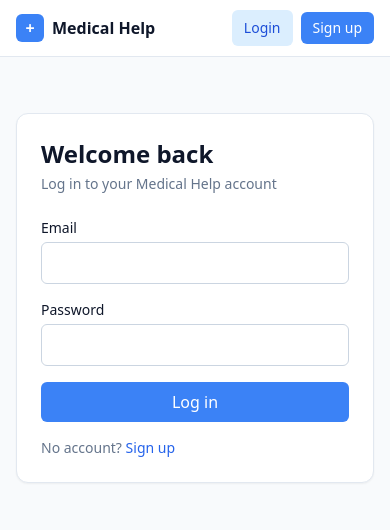
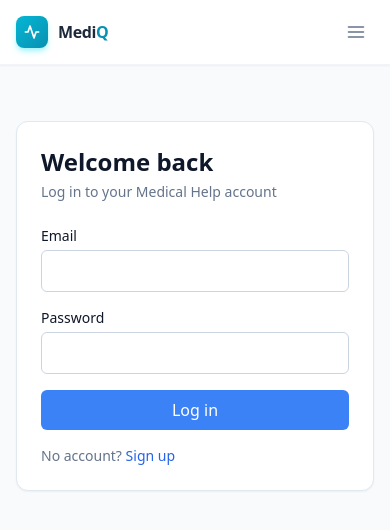
Before and after one commit to vansh1011/Medical-help, a React (Vite) app in the folder frontend/: page /login in a window 390 px wide. Shown: the top 530 px of the page. Built offline with nearby package versions, Linux system fonts and the light colour scheme; no server answers.

Commit message:
feat: make navbar responsive and update design

```diff
--- a/frontend/src/components/Navbar.jsx
+++ b/frontend/src/components/Navbar.jsx
@@ -1,3 +1,4 @@
+import { useState } from 'react';
 import { Link, NavLink, useNavigate } from 'react-router-dom';
 import toast from 'react-hot-toast';
 import { useAuth } from '../context/AuthContext';
@@ -5,50 +6,183 @@ import { useAuth } from '../context/AuthContext';
 export default function Navbar() {
   const { user, logout } = useAuth();
   const navigate = useNavigate();
+  const [menuOpen, setMenuOpen] = useState(false);
 
   const handleLogout = async () => {
     await logout();
     toast.success('Logged out');
     navigate('/login');
+    setMenuOpen(false);
   };
 
   const linkClass = ({ isActive }) =>
-    `px-3 py-2 rounded-md text-sm font-medium ${
-      isActive ? 'bg-brand-100 text-brand-700' : 'text-slate-600 hover:text-brand-600'
+    `relative px-3 py-2 rounded-md text-sm font-medium transition-all duration-200 ${
+      isActive
+        ? 'text-cyan-700 bg-cyan-50'
+        : 'text-slate-500 hover:text-cyan-600 hover:bg-slate-50'
+    }`;
+
+  const mobileLinkClass = ({ isActive }) =>
+    `block px-3 py-2.5 rounded-md text-base font-medium transition-all duration-200 ${
+      isActive
+        ? 'text-cyan-700 bg-cyan-50 font-semibold'
+        : 'text-slate-600 hover:text-cyan-600 hover:bg-slate-50'
     }`;
 
   return (
-    <nav className="bg-white border-b border-slate-200 sticky top-0 z-10">
-      <div className="max-w-6xl mx-auto px-4 h-14 flex items-center justify-between">
-        <Link to="/" className="flex items-center gap-2 font-semibold text-slate-900">
-          <span className="inline-block w-7 h-7 rounded-md bg-brand-500 text-white grid place-items-center">
-            +
+    <nav className="bg-white border-b border-slate-100 sticky top-0 z-50 shadow-sm">
+      <div className="max-w-6xl mx-auto px-4 sm:px-6">
+        <div className="h-16 flex items-center justify-between">
+
+
+          <Link to="/" className="flex items-center gap-2.5 group">
+            <div className="w-8 h-8 rounded-lg bg-gradient-to-br from-cyan-500 to-cyan-600 flex items-center justify-center shadow-md shadow-cyan-200 group-hover:shadow-cyan-300 transition-shadow duration-200">
+              <svg width="16" height="16" viewBox="0 0 24 24" fill="none" stroke="white" strokeWidth="2.5" strokeLinecap="round" strokeLinejoin="round">
+                <polyline points="22 12 18 12 15 21 9 3 6 12 2 12" />
+              </svg>
+            </div>
+            <span className="text-base font-bold tracking-tight">
+              <span className="text-slate-800">Medi</span>
+              <span className="text-cyan-600">Q</span>
             </span>
-          Medical Help
           </Link>
 
+
+          <div className="hidden md:flex items-center gap-1">
             {user ? (
-          <div className="flex items-center gap-1">
+              <>
                 <NavLink to="/" end className={linkClass}>Dashboard</NavLink>
                 <NavLink to="/chat" className={linkClass}>AI Chat</NavLink>
+                <NavLink to='/nearhospital' className={linkClass}>Nearest Hospital</NavLink>
                 <NavLink to="/reports" className={linkClass}>Reports</NavLink>
-            <span className="hidden sm:inline ml-3 text-sm text-slate-500">Hi, {user.name}</span>
+
+                <div className="w-px h-5 bg-slate-200 mx-2" />
+
+                <div className="flex items-center gap-2 px-2 py-1 rounded-md">
+                  <div className="w-7 h-7 rounded-full bg-gradient-to-br from-cyan-400 to-cyan-600 flex items-center justify-center text-white text-xs font-semibold">
+                    {user.name?.charAt(0).toUpperCase()}
+                  </div>
+                  <span className="text-sm text-slate-600 font-medium hidden lg:inline">
+                    {user.name}
+                  </span>
+                </div>
+
                 <button
                   onClick={handleLogout}
-              className="ml-2 px-3 py-1.5 text-sm rounded-md bg-slate-100 hover:bg-slate-200"
+                  className="ml-1 px-3 py-1.5 text-sm rounded-md text-slate-500 border border-slate-200 hover:border-red-200 hover:text-red-500 hover:bg-red-50 transition-all duration-200 font-medium"
+                >
+                  Logout
+                </button>
+              </>
+            ) : (
+              <>
+                <NavLink to="/login" className={linkClass}>Login</NavLink>
+                <NavLink
+                  to="/register"
+                  className="ml-1 px-4 py-2 text-sm rounded-lg bg-cyan-600 text-white font-medium hover:bg-cyan-700 transition-colors duration-200 shadow-sm shadow-cyan-200"
+                >
+                  Get Started
+                </NavLink>
+              </>
+            )}
+          </div>
+
+
+          <button
+            onClick={() => setMenuOpen(!menuOpen)}
+            className="md:hidden p-2 rounded-md text-slate-500 hover:text-slate-700 hover:bg-slate-100 transition-colors focus:outline-none"
+            aria-label="Toggle menu"
+          >
+            {menuOpen ? (
+              <svg width="20" height="20" viewBox="0 0 24 24" fill="none" stroke="currentColor" strokeWidth="2" strokeLinecap="round">
+                <line x1="18" y1="6" x2="6" y2="18" />
+                <line x1="6" y1="6" x2="18" y2="18" />
+              </svg>
+            ) : (
+              <svg width="20" height="20" viewBox="0 0 24 24" fill="none" stroke="currentColor" strokeWidth="2" strokeLinecap="round">
+                <line x1="3" y1="6" x2="21" y2="6" />
+                <line x1="3" y1="12" x2="21" y2="12" />
+                <line x1="3" y1="18" x2="21" y2="18" />
+              </svg>
+            )}
+          </button>
+        </div>
+
+
+        {menuOpen && (
+          <div className="md:hidden border-t border-slate-100 pb-4 pt-2 space-y-1.5 Array flex flex-col animate-in slide-in-from-top-2 duration-150">
+            {user ? (
+              <>
+
+                <div className="flex items-center gap-3 px-3 py-2.5 mb-2 bg-slate-50 rounded-lg mx-1">
+                  <div className="w-9 h-9 rounded-full bg-gradient-to-br from-cyan-400 to-cyan-600 flex items-center justify-center text-white text-sm font-semibold">
+                    {user.name?.charAt(0).toUpperCase()}
+                  </div>
+                  <div>
+                    <p className="text-sm font-semibold text-slate-800">{user.name}</p>
+                    <p className="text-xs text-slate-400">Patient Account</p>
+                  </div>
+                </div>
+
+
+                <NavLink
+                  to="/"
+                  end
+                  className={mobileLinkClass}
+                  onClick={() => setMenuOpen(false)}
+                >
+                  Dashboard
+                </NavLink>
+                <NavLink
+                  to="/chat"
+                  className={mobileLinkClass}
+                  onClick={() => setMenuOpen(false)}
+                >
+                  AI Chat
+                </NavLink>
+                <NavLink
+                  to='/nearhospital'
+                  className={mobileLinkClass}
+                  onClick={() => setMenuOpen(false)}
+                >
+                  Nearest Hospital
+                </NavLink>
+                <NavLink
+                  to="/reports"
+                  className={mobileLinkClass}
+                  onClick={() => setMenuOpen(false)}
+                >
+                  Reports
+                </NavLink>
+
+
+                <div className="pt-2 mt-2 border-t border-slate-100 mx-1">
+                  <button
+                    onClick={handleLogout}
+                    className="w-full text-left px-3 py-2.5 text-base rounded-md text-red-500 hover:bg-red-50 transition-colors font-medium"
                   >
                     Logout
                   </button>
                 </div>
+              </>
             ) : (
-          <div className="flex items-center gap-2">
-            <NavLink to="/login" className={linkClass}>Login</NavLink>
+              <div className="px-1 space-y-2">
+                <NavLink
+                  to="/login"
+                  className={mobileLinkClass}
+                  onClick={() => setMenuOpen(false)}
+                >
+                  Login
+                </NavLink>
                 <NavLink
                   to="/register"
-              className="px-3 py-1.5 text-sm rounded-md bg-brand-500 text-white hover:bg-brand-600"
+                  className="block w-full px-3 py-2.5 text-base rounded-lg bg-cyan-600 text-white font-medium hover:bg-cyan-700 transition-colors text-center"
+                  onClick={() => setMenuOpen(false)}
                 >
-              Sign up
+                  Get Started
                 </NavLink>
+              </div>
+            )}
           </div>
         )}
       </div>
```
Lines whose indentation alone changed are shown as unchanged.
